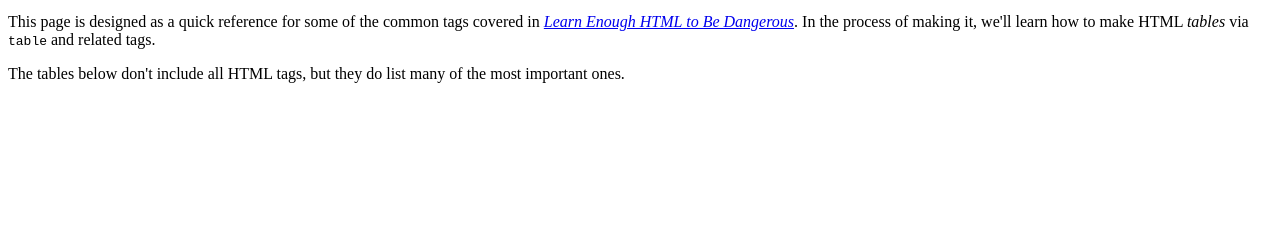
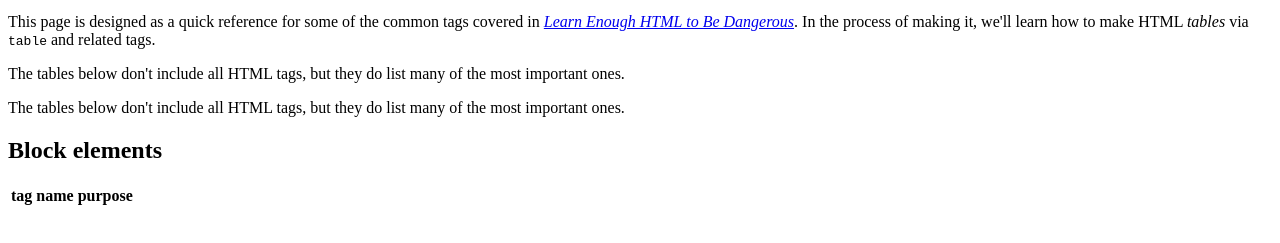
Before and after one commit to rajukp25/sample_website, a plain HTML site: page tags.html in a window 1280 px wide. Shown: the part 101-344 px from the top of the page. Drawn offline with Linux system fonts and the light colour scheme.

Commit message:
use atble

```diff
--- a/tags.html
+++ b/tags.html
@@ -23,5 +23,17 @@
       the most important ones.
     </p>
 
+    <p>
+        The tables below don't include all HTML tags, but they do list many of
+        the most important ones.
+    </p>
+    <h2>Block elements</h2>
+    <table>
+      <tr>
+        <th>tag</th>
+        <th>name</th>
+        <th>purpose</th>
+      </tr>
+    </table>
   </body>
 </html>
```
